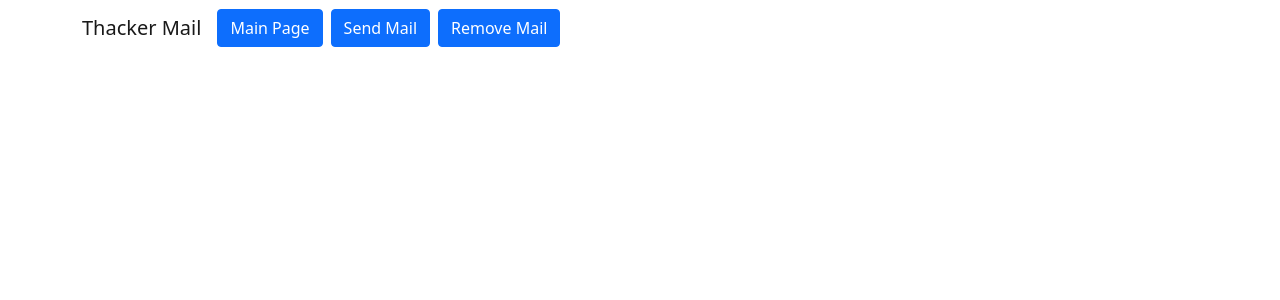
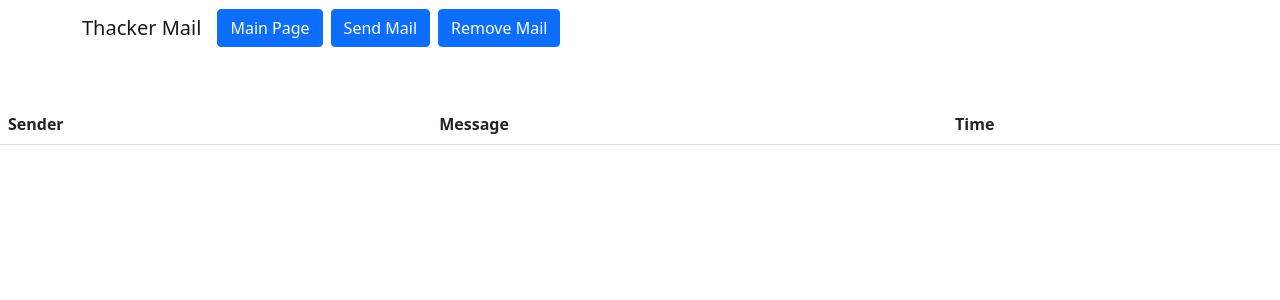
Before and after one commit to cthacker-udel/SnailMailSim, a React (Create React App) app: page /remove-mail in a window 1280 px wide. Shown: the top 300 px of the page. Built offline with nearby package versions, Linux system fonts and the light colour scheme.

Commit message:
Finalized basic mail system react app

```diff
--- a/src/assets/initialState.tsx
+++ b/src/assets/initialState.tsx
@@ -6,5 +6,6 @@ export const initialState: State = {
         sender: '',
         message: '',
         time: new Date()
-    }
+    },
+    removalIndex: 0
 };
--- a/src/components/panels/RemoveMailPanel.tsx
+++ b/src/components/panels/RemoveMailPanel.tsx
@@ -1,12 +1,50 @@
 import React from "react";
-import { Container, Row, Col } from "react-bootstrap";
+import { Container, Row, Col, Table, Button } from "react-bootstrap";
+import { UseDispatchContext } from "../../reducer/UseDispatchContext";
+import { UseStateContext } from "../../reducer/UseStateContext";
 import { MainPageNavbar } from "../util/MainPageNavbar";
 
 export const RemoveMailPanel = () => {
 
+    const { state } = UseStateContext();
+    const { dispatch } = UseDispatchContext();
+
+    const removeMail = (index: number) => {
+
+        dispatch({type: "removeMessage", payload: { ...state, removalIndex: index}});
+
+    }
+
+
     return(
         <>
             <MainPageNavbar />
+            <Table>
+                <thead>
+                    <tr>
+                        <th>Sender</th>
+                        <th>Message</th>
+                        <th>Time</th>
+                    </tr>
+                </thead>
+                <tbody>
+
+                    {
+                        state.messages.map((eachMessage, index) => {
+                            return(
+                                <tr key={index}>
+                                    <td>{eachMessage.sender}</td>
+                                    <td>{eachMessage.message}</td>
+                                    <td>{eachMessage.time.toUTCString()}</td>
+                                    <td><Button variant="danger" onClick={() => removeMail(index)}></Button></td>
+                                </tr>
+                            );
+                        })
+                    }
+
+                </tbody>
+
+            </Table>
         </>
     );
 
--- a/src/components/panels/SendMailPanel.tsx
+++ b/src/components/panels/SendMailPanel.tsx
@@ -13,8 +13,6 @@ export const SendMailPanel = (props: any): JSX.Element => {
     const { dispatch } = UseDispatchContext();
     const [loadingAnimation, setLoadingAnimation] = useState<boolean>(false);
     let navigate = useNavigate();
-
-    console.log('props = ', Object.values(props));
 
     const clickHandler = () => {
 
@@ -74,7 +72,7 @@ export const SendMailPanel = (props: any): JSX.Element => {
                                 setTimeout(() => {
                                     setLoadingAnimation(false);
                                     clickHandler();
-                                }, 2000);
+                                }, 1000);
                             }}>{loadingAnimation ? <Spinner animation="border" /> : "Send Message"}</Button>
                     </Col>
                 </Row>
--- a/src/interfaces/State.tsx
+++ b/src/interfaces/State.tsx
@@ -3,6 +3,7 @@ import { Mail } from "./Mail";
 export interface State{
 
     messages: Mail[],
-    newMessage: Mail
+    newMessage: Mail,
+    removalIndex: number
 
 };
--- a/src/reducer/MailReducerFunction.tsx
+++ b/src/reducer/MailReducerFunction.tsx
@@ -10,6 +10,15 @@ export const MailReducerFunction = (state: State, action: MailAction): State =>
                 draft.messages = [...draft.messages, action.payload.newMessage];
             });
         }
+        case "removeMessage": {
+
+            return produce(state, (draft) => {
+
+                draft.messages = draft.messages.filter((eachMessage, index) => index !== action.payload.removalIndex);
+
+            })
+
+        }
         default: {
             return { ...state };
         }
```
